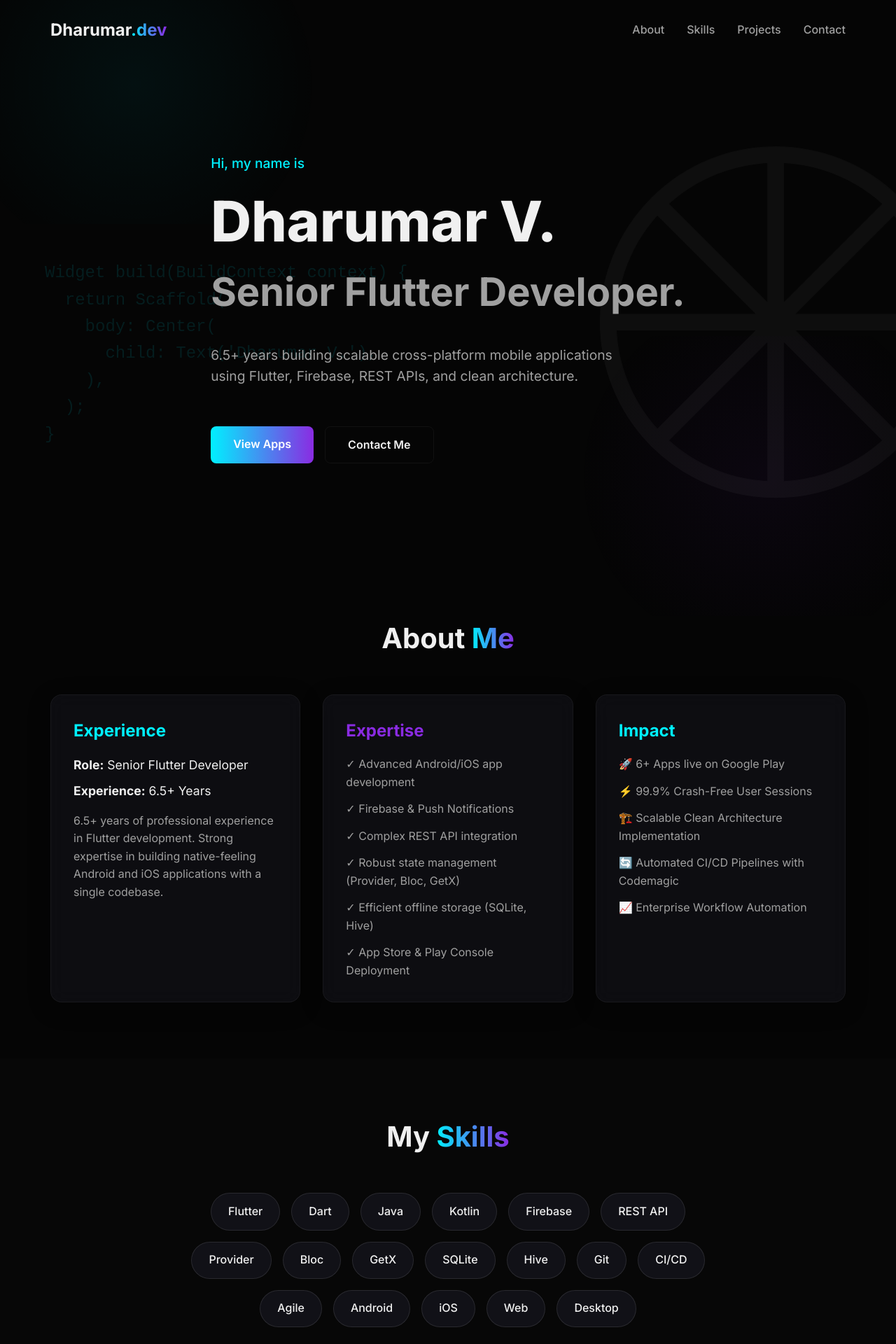
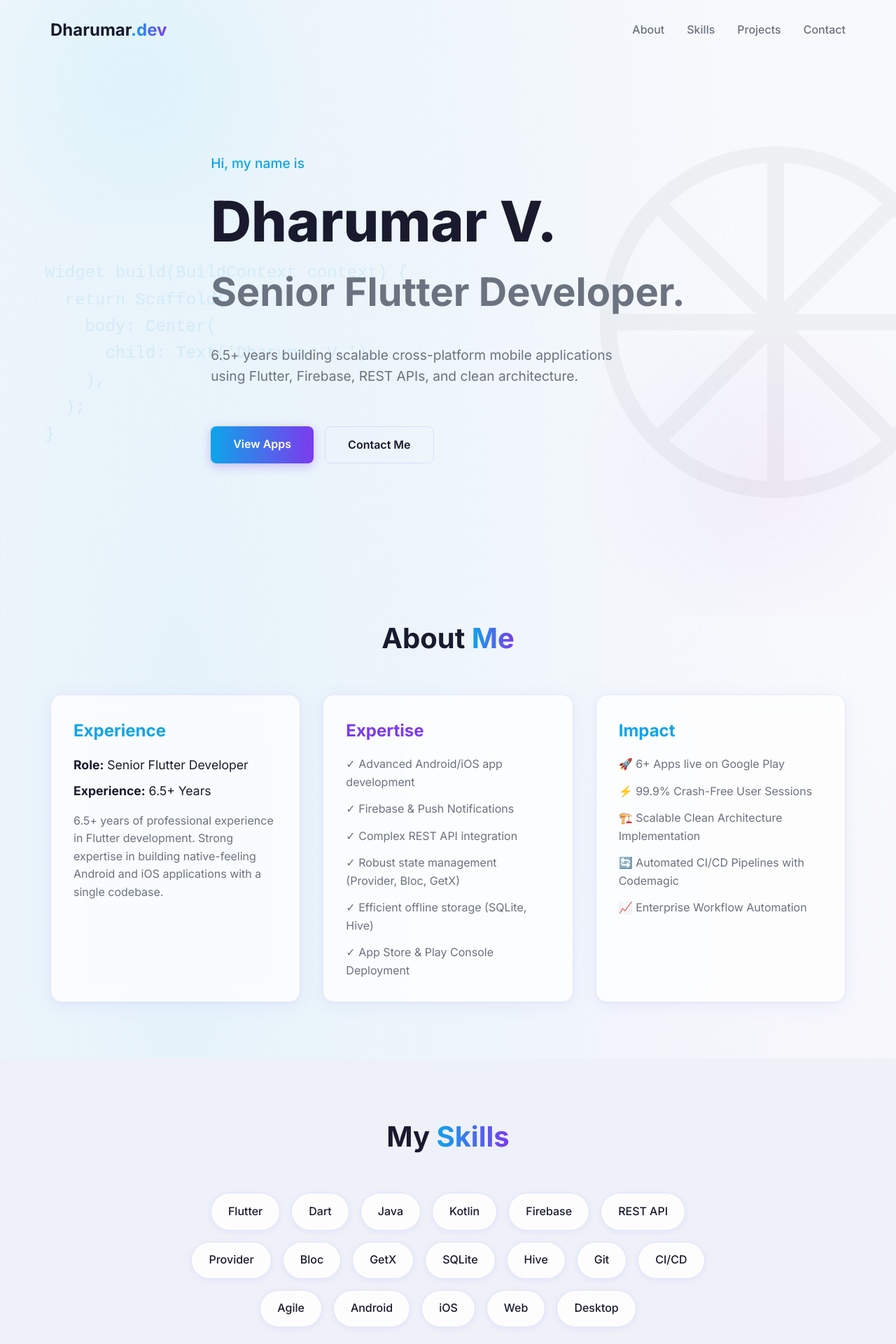
Before and after one commit to Dharumarvengatesan/dharumar-portfolio, a Next.js app: page / in a window 1280 px wide. Shown: the top 1920 px of the page at 70% size. Built offline with nearby package versions, Linux system fonts and the light colour scheme.

Commit message:
feat: switch to premium light theme

```diff
--- a/src/app/globals.css
+++ b/src/app/globals.css
@@ -1,14 +1,14 @@
 @import url('https://fonts.googleapis.com/css2?family=Inter:wght@300;400;500;600;700&display=swap');
 
 :root {
-  --bg-color: #050505;
-  --bg-color-alt: #0a0a0a;
-  --text-main: #f0f0f0;
-  --text-muted: #a0a0a0;
-  --accent-cyan: #00f0ff;
-  --accent-purple: #8a2be2;
-  --card-bg: rgba(25, 25, 35, 0.4);
-  --card-border: rgba(255, 255, 255, 0.05);
+  --bg-color: #f8f9fc;
+  --bg-color-alt: #eef1f8;
+  --text-main: #1a1a2e;
+  --text-muted: #6b7280;
+  --accent-cyan: #0ea5e9;
+  --accent-purple: #7c3aed;
+  --card-bg: rgba(255, 255, 255, 0.75);
+  --card-border: rgba(99, 102, 241, 0.15);
 }
 
 * {
@@ -20,6 +20,9 @@
 
 body {
   background-color: var(--bg-color);
+  background-image:
+    radial-gradient(ellipse at 20% 20%, rgba(14, 165, 233, 0.08) 0%, transparent 60%),
+    radial-gradient(ellipse at 80% 80%, rgba(124, 58, 237, 0.08) 0%, transparent 60%);
   color: var(--text-main);
   font-family: 'Inter', sans-serif;
   overflow-x: hidden;
@@ -41,7 +44,7 @@ ul {
   backdrop-filter: blur(12px);
   -webkit-backdrop-filter: blur(12px);
   border: 1px solid var(--card-border);
-  box-shadow: 0 8px 32px 0 rgba(0, 0, 0, 0.3);
+  box-shadow: 0 4px 24px 0 rgba(99, 102, 241, 0.08), 0 1px 4px rgba(0,0,0,0.04);
 }
 
 /* Typography Utilities */
@@ -76,11 +79,13 @@ ul {
   font-weight: 600;
   border: none;
   cursor: pointer;
-  transition: opacity 0.3s ease;
+  transition: opacity 0.3s ease, box-shadow 0.3s ease;
+  box-shadow: 0 4px 14px rgba(124, 58, 237, 0.3);
 }
 
 .btn-primary:hover {
   opacity: 0.9;
+  box-shadow: 0 6px 20px rgba(124, 58, 237, 0.45);
 }
 
 .btn-outline {
@@ -90,31 +95,38 @@ ul {
   background: transparent;
   color: var(--text-main);
   font-weight: 600;
-  border: 1px solid var(--card-border);
+  border: 1.5px solid var(--card-border);
   cursor: pointer;
-  transition: border-color 0.3s ease, background 0.3s ease;
+  transition: border-color 0.3s ease, background 0.3s ease, color 0.3s ease;
 }
 
 .btn-outline:hover {
   border-color: var(--accent-purple);
-  background: rgba(138, 43, 226, 0.1);
+  background: rgba(124, 58, 237, 0.07);
+  color: var(--accent-purple);
 }
 
 /* Form Styles */
 .form-input {
   width: 100%;
   padding: 1rem;
-  background: rgba(255, 255, 255, 0.03);
-  border: 1px solid var(--card-border);
+  background: rgba(255, 255, 255, 0.9);
+  border: 1.5px solid var(--card-border);
   border-radius: 8px;
   color: var(--text-main);
   margin-bottom: 1rem;
   font-family: inherit;
+  transition: border-color 0.3s ease, box-shadow 0.3s ease;
+}
+
+.form-input::placeholder {
+  color: var(--text-muted);
 }
 
 .form-input:focus {
   outline: none;
   border-color: var(--accent-cyan);
+  box-shadow: 0 0 0 3px rgba(14, 165, 233, 0.12);
 }
 
 /* Mobile Responsive Adjustments */
--- a/src/components/Contact.tsx
+++ b/src/components/Contact.tsx
@@ -5,7 +5,7 @@ import { motion } from "framer-motion";
 
 export default function Contact() {
   return (
-    <section id="contact" style={{ padding: "5rem 0", background: "rgba(10, 10, 10, 0.5)" }}>
+    <section id="contact" style={{ padding: "5rem 0", background: "var(--bg-color-alt)" }}>
       <div className="container">
         <motion.h2
           initial={{ opacity: 0, y: 20 }}
--- a/src/components/Navbar.tsx
+++ b/src/components/Navbar.tsx
@@ -34,9 +34,10 @@ export default function Navbar() {
         zIndex: 100,
         padding: "1.5rem 0",
         transition: "all 0.3s ease",
-        background: scrolled ? "rgba(5, 5, 5, 0.8)" : "transparent",
+        background: scrolled ? "rgba(248, 249, 252, 0.85)" : "transparent",
         backdropFilter: scrolled ? "blur(12px)" : "none",
-        borderBottom: scrolled ? "1px solid rgba(255, 255, 255, 0.05)" : "none",
+        borderBottom: scrolled ? "1px solid rgba(99, 102, 241, 0.15)" : "none",
+        boxShadow: scrolled ? "0 2px 20px rgba(99, 102, 241, 0.08)" : "none",
       }}
     >
       <div className="container" style={{ display: "flex", justifyContent: "space-between", alignItems: "center" }}>
--- a/src/components/Projects.tsx
+++ b/src/components/Projects.tsx
@@ -57,7 +57,7 @@ const projects = [
 
 export default function Projects() {
   return (
-    <section id="projects" style={{ padding: "5rem 0", background: "rgba(5, 5, 5, 1)" }}>
+    <section id="projects" style={{ padding: "5rem 0", background: "var(--bg-color)" }}>
       <div className="container">
         <motion.h2
           initial={{ opacity: 0, y: 20 }}
--- a/src/components/Skills.tsx
+++ b/src/components/Skills.tsx
@@ -9,7 +9,7 @@ const skills = [
 
 export default function Skills() {
   return (
-    <section id="skills" style={{ padding: "5rem 0", background: "rgba(10, 10, 10, 0.5)" }}>
+    <section id="skills" style={{ padding: "5rem 0", background: "var(--bg-color-alt)" }}>
       <div className="container">
         <motion.h2
           initial={{ opacity: 0, y: 20 }}
@@ -29,16 +29,17 @@ export default function Skills() {
               whileInView={{ opacity: 1, scale: 1 }}
               viewport={{ once: true }}
               transition={{ duration: 0.4, delay: index * 0.05 }}
-              whileHover={{ scale: 1.1, backgroundColor: "rgba(138, 43, 226, 0.2)", borderColor: "var(--accent-cyan)" }}
+              whileHover={{ scale: 1.1, backgroundColor: "rgba(124, 58, 237, 0.1)", borderColor: "var(--accent-cyan)" }}
               style={{
                 padding: "0.8rem 1.5rem",
-                background: "rgba(25, 25, 35, 0.6)",
-                border: "1px solid rgba(255, 255, 255, 0.1)",
+                background: "rgba(255, 255, 255, 0.85)",
+                border: "1.5px solid rgba(99, 102, 241, 0.18)",
                 borderRadius: "30px",
                 fontWeight: 500,
                 color: "var(--text-main)",
                 cursor: "default",
-                backdropFilter: "blur(4px)"
+                backdropFilter: "blur(4px)",
+                boxShadow: "0 2px 8px rgba(99, 102, 241, 0.08)"
               }}
             >
               {skill}
```
